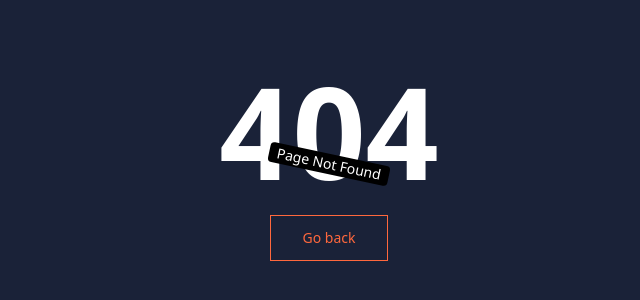
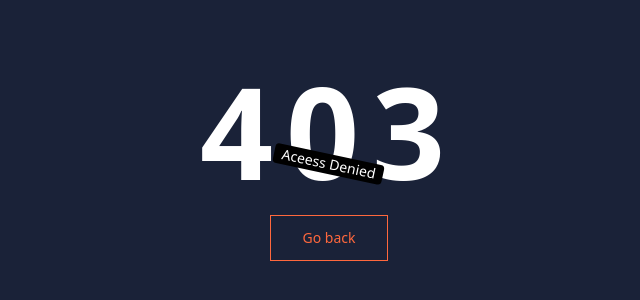
Before and after one commit to shreyasupe35/lmsfrontend, a React (Vite) app: page /denied in a window 1280 px wide. Before the commit this address had no page. Shown: the part 236-536 px from the top of the page, without its empty margins (311-951 px from the left). Built offline with nearby package versions, Linux system fonts and the light colour scheme.

Commit message:
added denied page

```diff
--- a/src/App.jsx
+++ b/src/App.jsx
@@ -7,6 +7,7 @@ import NotFound from './pages/NotFound.jsx'
 import SiginUp from './pages/SiginUp'
 import Siginin from './pages/Siginin.jsx'
 import Contact from './pages/Contact.jsx'
+import Denied from './pages/Denied.jsx'
 
 
 
@@ -20,6 +21,7 @@ function App() {
       <Route path='/siginup' element={<SiginUp/>}/>
       <Route path='/siginin' element={<Siginin/>}/>
       <Route path='/contacts' element={<Contact/>}/>
+      <Route path='/denied' element={<Denied/>}/>
       <Route path='*' element={<NotFound/>}/>
     </Routes>
   )
--- /dev/null
+++ b/src/pages/Denied.jsx
@@ -0,0 +1,18 @@
+import { useNavigate } from "react-router-dom";
+
+function Denied(){
+    const navigate=useNavigate();
+    return (
+        <main className="h-screen w-full flex flex-col justify-center items-center bg-[#1A2238]">
+            <h1 className="text-9xl font-semibold text-white tracking-widest">403</h1>
+            <div className="bg-black text-white  px-2 text-sm rounded rotate-12 absolute">Aceess Denied</div>
+
+            <button className="mt-5 ">
+                <a onClick={() => navigate(-1)} className="relative inline-block text-sm font font-medium text-[#FF683D] active:text-yellow-500 focus:outline-none">
+                    <span className="relative block px-8 py-3 bg-[#1A2238] border border-current">Go back</span>
+                </a>
+            </button>
+        </main>
+    )
+}
+export default Denied;
```
